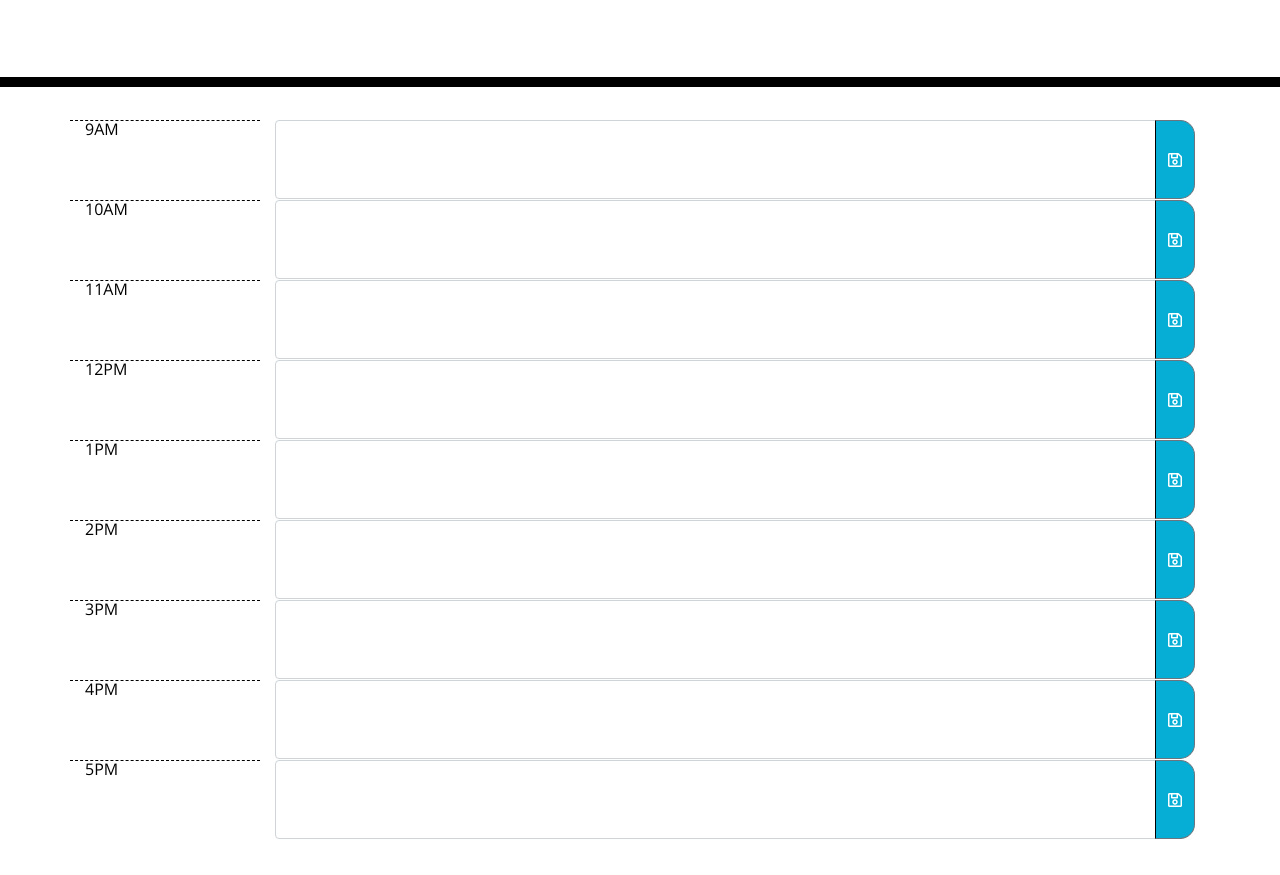
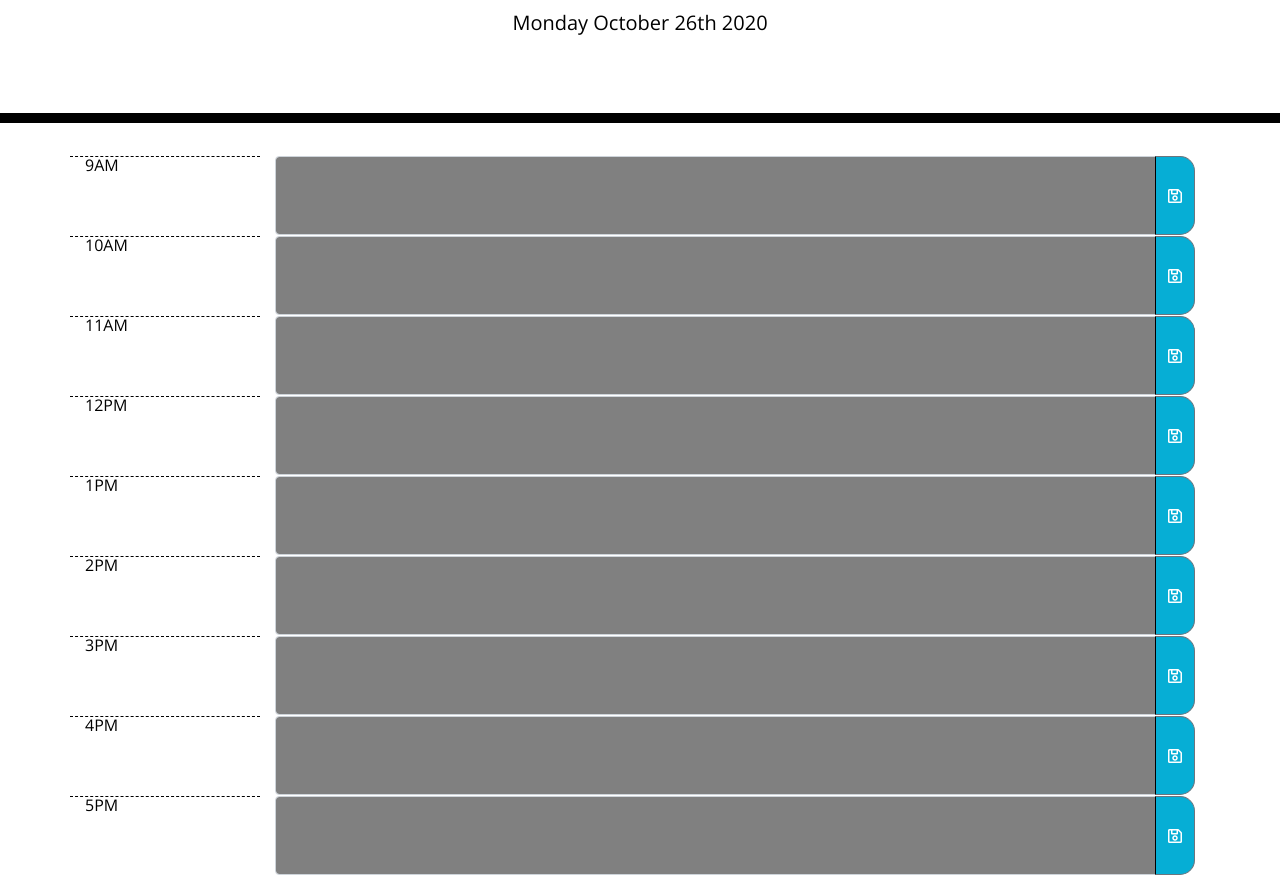
Before and after one commit to vfavorito/daily-planner, a plain HTML site: page index.html in a window 1280 px wide. Shown: the part 181-1056 px from the top of the page. Before the commit the page ends 1020 px from the top, so only its background shows below. Drawn offline with nearby package versions, Linux system fonts and the light colour scheme.

Commit message:
Updated JS to change background color based on time of day

```diff
--- a/index.html
+++ b/index.html
@@ -10,7 +10,10 @@
         integrity="sha384-50oBUHEmvpQ+1lW4y57PTFmhCaXp0ML5d60M1M7uH2+nqUivzIebhndOJK28anvf" crossorigin="anonymous" />
     <link href="https://fonts.googleapis.com/css?family=Open+Sans&display=swap" rel="stylesheet" />
     <link rel="stylesheet" href="style.css" />
+    <script src="https://cdnjs.cloudflare.com/ajax/libs/jquery/3.2.1/jquery.min.js"></script>
+    <script src="https://cdnjs.cloudflare.com/ajax/libs/moment.js/2.24.0/moment.min.js"></script>
     <title>Work Day Scheduler</title>
+
 </head>
 
 <body>
@@ -23,7 +26,7 @@
         <div class="row">
             <div class="col-md-2 hour">9AM</div>
             <div class="input-group col-md-10">
-                <textarea class="form-control textBox" aria-label="9AM text area"></textarea>
+                <textarea class="form-control textBox" aria-label="9AM text area" title="9"></textarea>
                 <div class="input-group-append">
                     <button class="btn btn-outline-secondary saveBtn" type="button" id="btn9"><i class="far fa-save"></i></button>
                 </div>
@@ -31,8 +34,8 @@
         </div>
         <div class="row">
             <div class="col-md-2 hour">10AM</div>
-            <div class="input-group col-md-10 ">
-                <textarea class="form-control" aria-label="10AM text area"></textarea>
+            <div class="input-group col-md-10">
+                <textarea class="form-control textBox" aria-label="10AM text area" title="10"></textarea>
                 <div class="input-group-append">
                     <button class="btn btn-outline-secondary saveBtn" type="button" id="btn10"><i class="far fa-save"></i></button>
                 </div>
@@ -41,7 +44,7 @@
         <div class="row">
             <div class="col-md-2 hour">11AM</div>
             <div class="input-group col-md-10 ">
-                <textarea class="form-control" aria-label="11AM text area"></textarea>
+                <textarea class="form-control textBox" aria-label="11AM text area" title="11"></textarea>
                 <div class="input-group-append">
                     <button class="btn btn-outline-secondary saveBtn" type="button" id="btn11"><i class="far fa-save"></i></button>
                 </div>
@@ -50,7 +53,7 @@
         <div class="row">
             <div class="col-md-2 hour">12PM</div>
             <div class="input-group col-md-10 ">
-                <textarea class="form-control" aria-label="12PM text area"></textarea>
+                <textarea class="form-control textBox" aria-label="12PM text area" title="12"></textarea>
                 <div class="input-group-append">
                     <button class="btn btn-outline-secondary saveBtn" type="button" id="btn12"><i class="far fa-save"></i></button>
                 </div>
@@ -59,53 +62,52 @@
         <div class="row">
             <div class="col-md-2 hour">1PM</div>
             <div class="input-group col-md-10 ">
-                <textarea class="form-control" aria-label="1PM text area"></textarea>
+                <textarea class="form-control textBox" aria-label="1PM text area" title="13"></textarea>
                 <div class="input-group-append">
-                    <button class="btn btn-outline-secondary saveBtn" type="button" id="btn1"><i class="far fa-save"></i></button>
+                    <button class="btn btn-outline-secondary saveBtn" type="button" id="btn13"><i class="far fa-save"></i></button>
                 </div>
             </div>
         </div>
         <div class="row">
             <div class="col-md-2 hour">2PM</div>
             <div class="input-group col-md-10 ">
-                <textarea class="form-control" aria-label="2PM text area"></textarea>
+                <textarea class="form-control textBox" aria-label="2PM text area" title="14"></textarea>
                 <div class="input-group-append">
-                    <button class="btn btn-outline-secondary saveBtn" type="button" id="btn2"><i class="far fa-save"></i></button>
+                    <button class="btn btn-outline-secondary saveBtn" type="button" id="btn14"><i class="far fa-save"></i></button>
                 </div>
             </div>
         </div>
         <div class="row">
             <div class="col-md-2 hour">3PM</div>
             <div class="input-group col-md-10 ">
-                <textarea class="form-control" aria-label="3PM text area"></textarea>
+                <textarea class="form-control textBox" aria-label="3PM text area" title="15"></textarea>
                 <div class="input-group-append">
-                    <button class="btn btn-outline-secondary saveBtn" type="button" id="btn3"><i class="far fa-save"></i></button>
+                    <button class="btn btn-outline-secondary saveBtn" type="button" id="btn15"><i class="far fa-save"></i></button>
                 </div>
             </div>
         </div>
         <div class="row">
             <div class="col-md-2 hour">4PM</div>
             <div class="input-group col-md-10 ">
-                <textarea class="form-control" aria-label="4PM text area"></textarea>
+                <textarea class="form-control textBox" aria-label="4PM text area" title="16"></textarea>
                 <div class="input-group-append">
-                    <button class="btn btn-outline-secondary saveBtn" type="button" id="btn4"><i class="far fa-save"></i></button>
+                    <button class="btn btn-outline-secondary saveBtn" type="button" id="btn16"><i class="far fa-save"></i></button>
                 </div>
             </div>
         </div>
         <div class="row">
             <div class="col-md-2 hour">5PM</div>
             <div class="input-group col-md-10 ">
-                <textarea class="form-control" aria-label="5PM text area"></textarea>
+                <textarea class="form-control textBox" aria-label="5PM text area" title="17"></textarea>
                 <div class="input-group-append">
-                    <button class="btn btn-outline-secondary saveBtn" type="button" id="btn5"><i class="far fa-save"></i></button>
+                    <button class="btn btn-outline-secondary saveBtn" type="button" id="btn17"><i class="far fa-save"></i></button>
                 </div>
             </div>
         </div>
         <!-- Timeblocks go here -->
     </div>
+    <script src="script.js"></script>
 
-    <script src="https://cdnjs.cloudflare.com/ajax/libs/jquery/3.2.1/jquery.min.js"></script>
-    <script src="https://cdnjs.cloudflare.com/ajax/libs/moment.js/2.24.0/moment.min.js"></script>
 </body>
 
 </html>
--- /dev/null
+++ b/script.js
@@ -0,0 +1,15 @@
+$("#currentDay").text(moment().format('dddd MMMM Do YYYY'));
+let time = moment().format('H');
+let txtBox = $(".textBox");
+txtBox.each(function () {
+    if (time === parseInt($(this).attr("title"))) {
+        $(this).attr("style", "background-color: red")
+        // console.log($(this).attr("title"))
+    }
+    else if(time > parseInt($(this).attr("title"))){
+        $(this).attr("style", "background-color: gray")
+    }
+    else if(time < parseInt($(this).attr("title"))){
+        $(this).attr("style", "background-color: green")
+    }
+})
```
